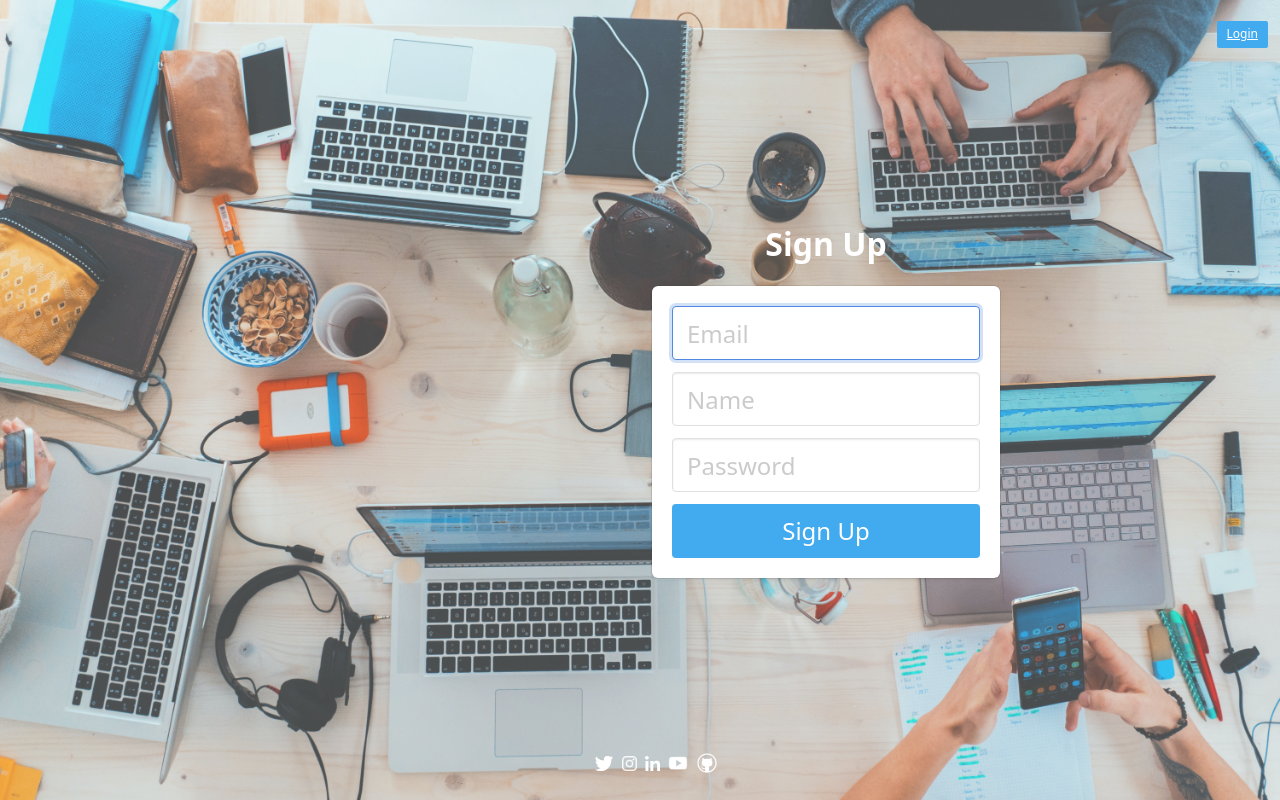
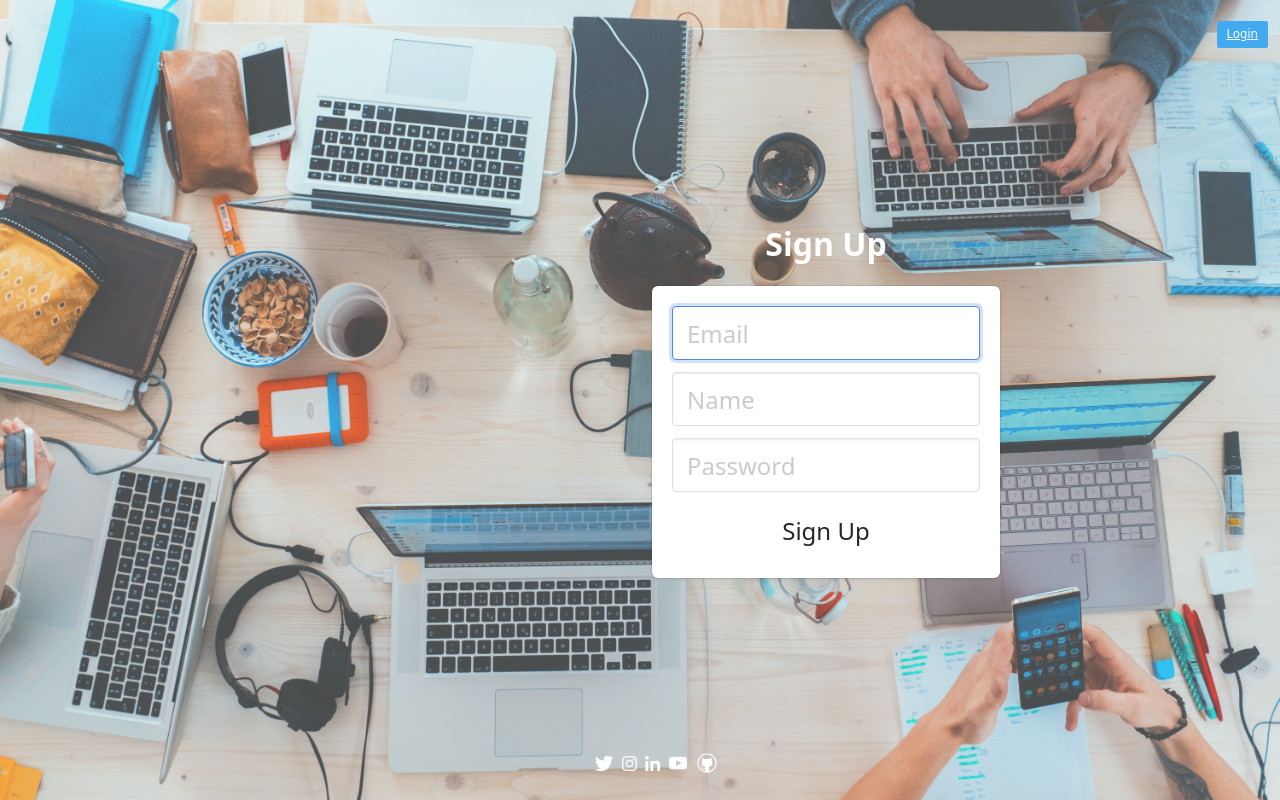
Before and after one commit to falken20/falken_teleworking, a Flask app: page /signup in a window 1280 px wide. Run offline with Flask 2, Linux system fonts and the light colour scheme; parts of the project's set-up code (start-up, migrations or seed data) failed here and were passed over; some libraries are stand-ins or nearby versions.

Commit message:
Buttons style

```diff
--- a/static/main.css
+++ b/static/main.css
@@ -40,4 +40,10 @@
     color: black;
     background-color: white;
     opacity: .90;
+    padding: 3px;
 }
+
+button {
+    color: black !important;
+    background-color: white !important;
+}
--- a/templates/calendar.html
+++ b/templates/calendar.html
@@ -67,7 +67,8 @@
         var obj = {
             start: item[0],
             color: color_bg,
-            title: text_day
+            title: text_day,
+            //display: 'background'
         }
         events.push(obj)
     });
```
